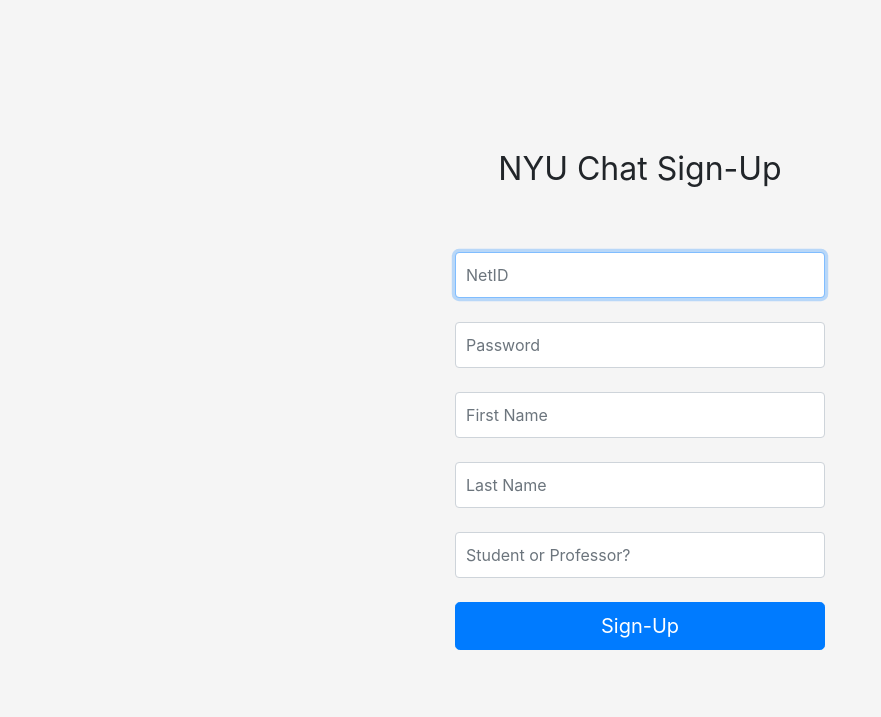
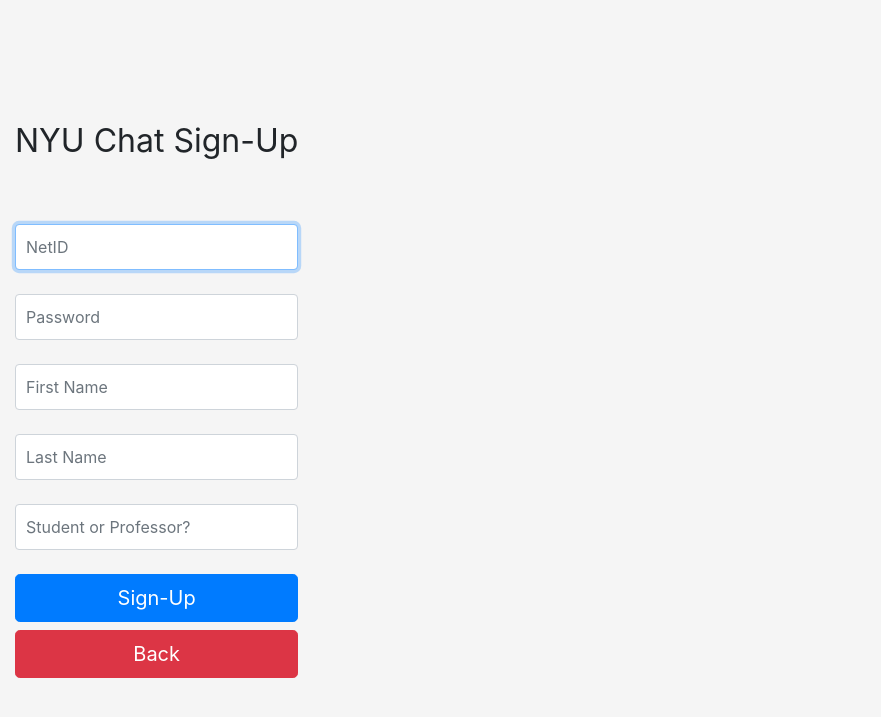
Before and after one commit to thomashillen/flask_chat_app, a Flask app: page /SignUp in a window 1280 px wide. Shown: the top 717 px of the page, without its empty margins (0-881 px from the left). Run offline with Flask 2, Linux system fonts and the light colour scheme; some libraries are stand-ins or nearby versions.

Commit message:
added back button on signup sheet

```diff
--- a/templates/signup.html
+++ b/templates/signup.html
@@ -6,9 +6,24 @@
   <!--Link to CSS -->
   <link href="../static/bootstrap.min.css" rel="stylesheet">
   <link href="../static/style.css" rel="stylesheet">
+
+  <script type="text/javascript" src="//code.jquery.com/jquery-1.4.2.min.js"></script>
+  <script type="text/javascript" src="//cdnjs.cloudflare.com/ajax/libs/socket.io/1.3.6/socket.io.min.js"></script>
+  <script type="text/javascript" charset="utf-8">
+      var socket;
+      function back() {
+      // go back to the login page
+      window.location.href = "{{ url_for('index') }}";
+      }
+  </script>
+
+
 </head>
 
+
+
 <body class="text-center">
+  <div class="index">
   <form class="form-signin" action="{{url_for('index')}}" method="POST">
     <h1 class="h2 mb-3 font-weight-normal">NYU Chat Sign-Up</h1><br><br>
 
@@ -24,7 +39,11 @@
     <input type="text" id="role" name="role" class="form-control" placeholder="Student or Professor?" required autofocus><br>
 
     <button class="btn btn-lg btn-primary btn-block" value="submit">Sign-Up</button>
+
+    <button class="btn btn-lg btn-danger btn-block" onclick=back()>Back</button>
+
   </form>
+</div>
 
 
 </body>
```
